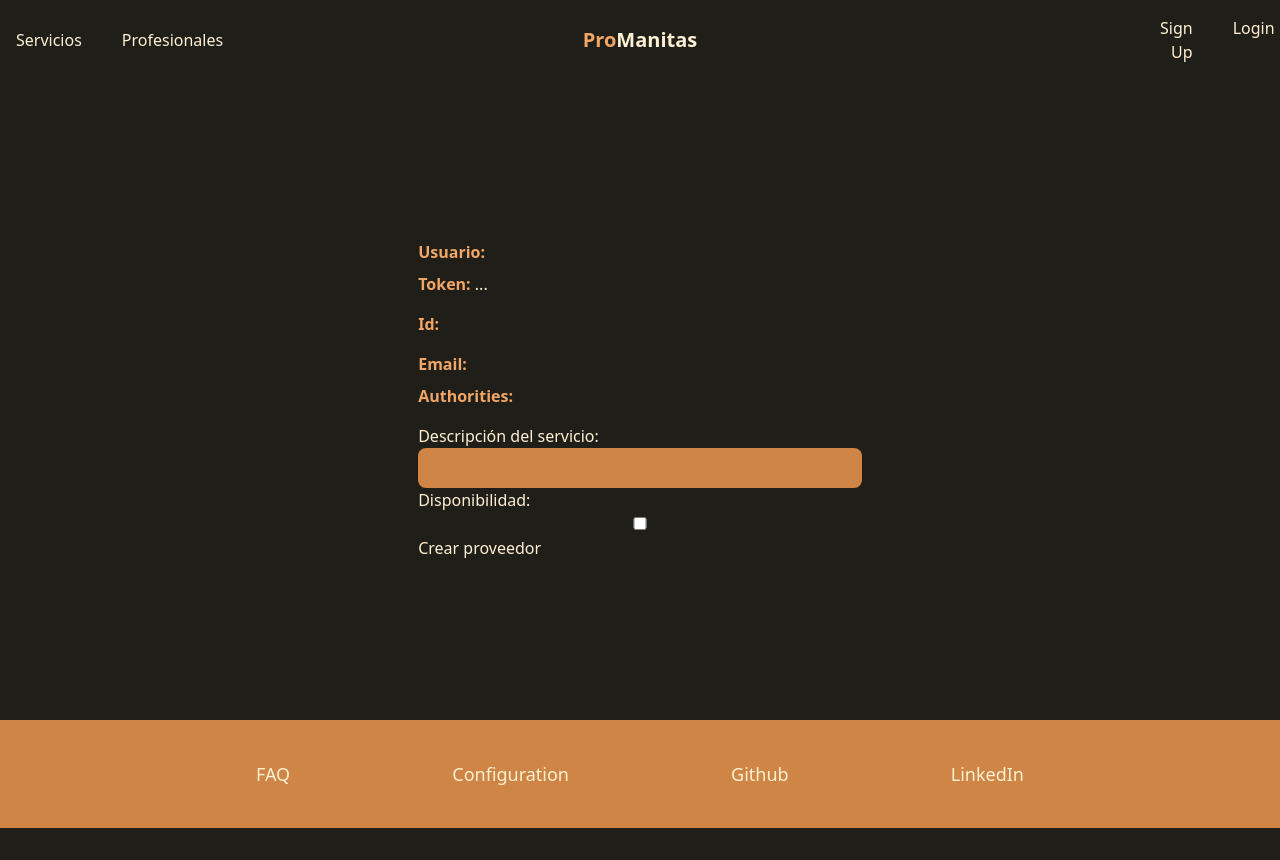
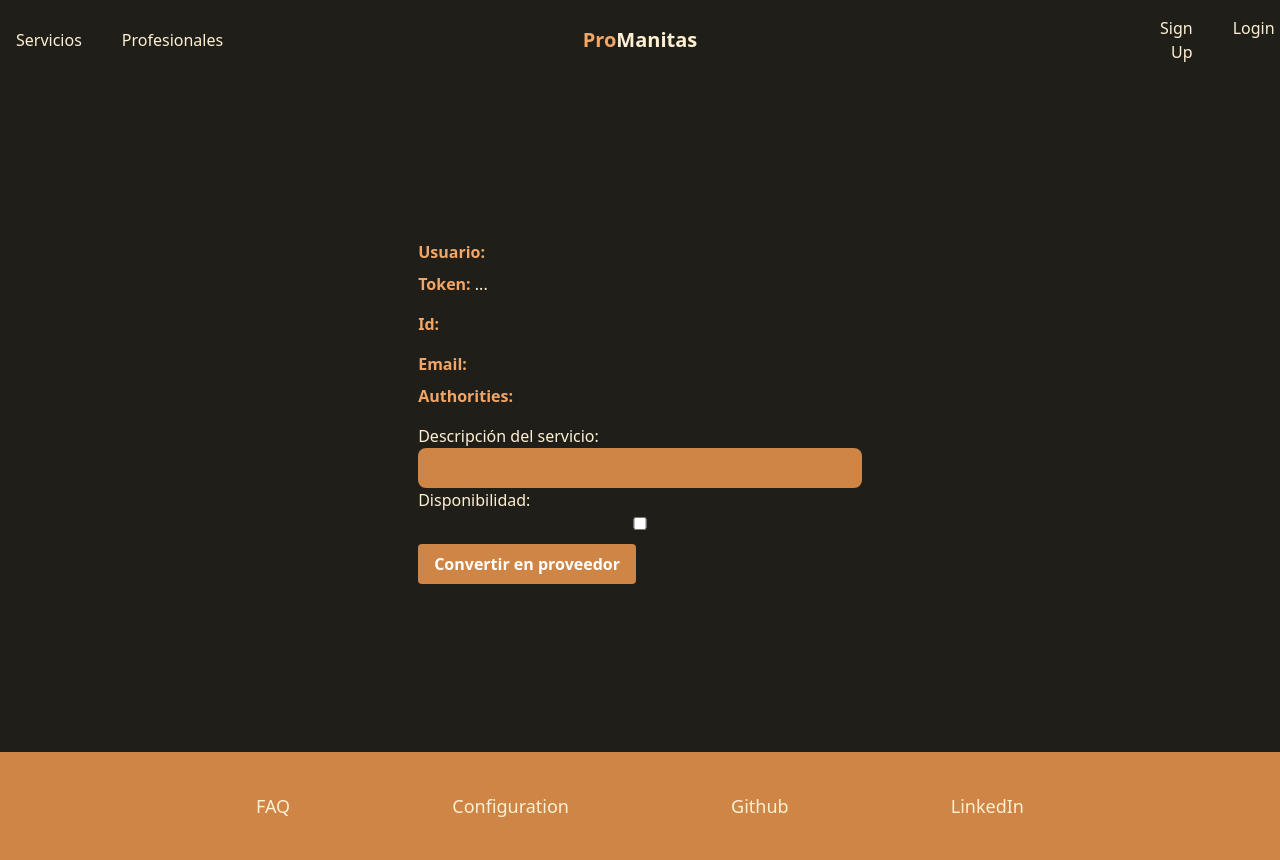
Before and after one commit to Sn4pe/pro-manitas, a Vue app in the folder FrontEnd/: page /profile in a window 1280 px wide. Before the commit the page ends 828 px from the top, so only its background shows below. Built offline with nearby package versions, Linux system fonts and the light colour scheme.

Commit message:
style(front): añadir estilo botón proveedor

```diff
--- a/FrontEnd/src/views/Profile.vue
+++ b/FrontEnd/src/views/Profile.vue
@@ -36,7 +36,7 @@
             <label class="py-2 mt-4" for="disponibilidad">Disponibilidad:</label>
             <input class="inputCustom" v-model="provider.disponibilidad" id="disponibilidad" type="checkbox"/>
           </div>
-          <button type="submit">Crear proveedor</button>
+          <button type="submit" class="bg-primary my-2 hover:bg-ligth_orange text-white font-bold py-2 px-4 rounded focus:outline-none focus:shadow-outline">Convertir en proveedor</button>
           <div v-if="message" class="alert alert-danger" role="alert">
             {{ message }}
           </div>
```
